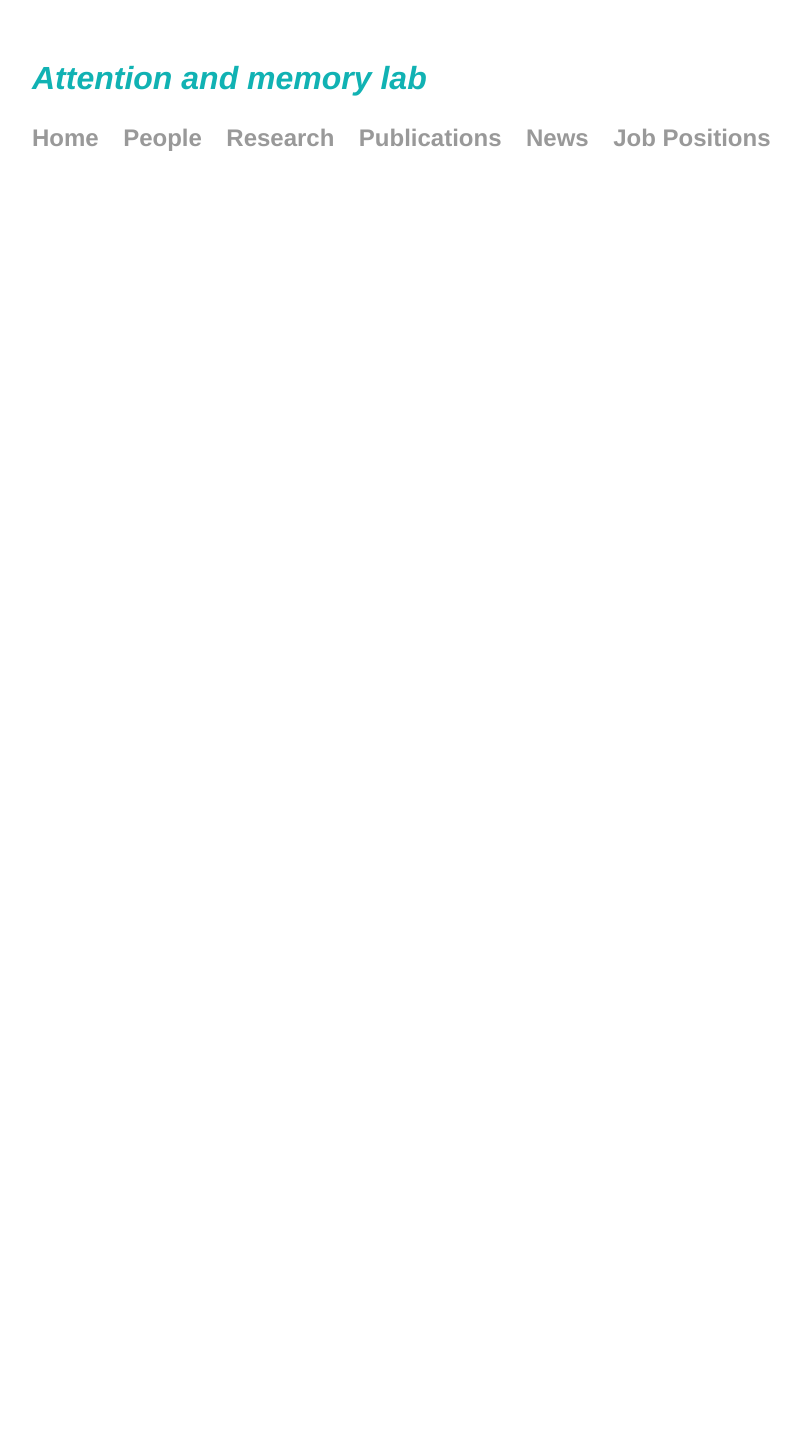
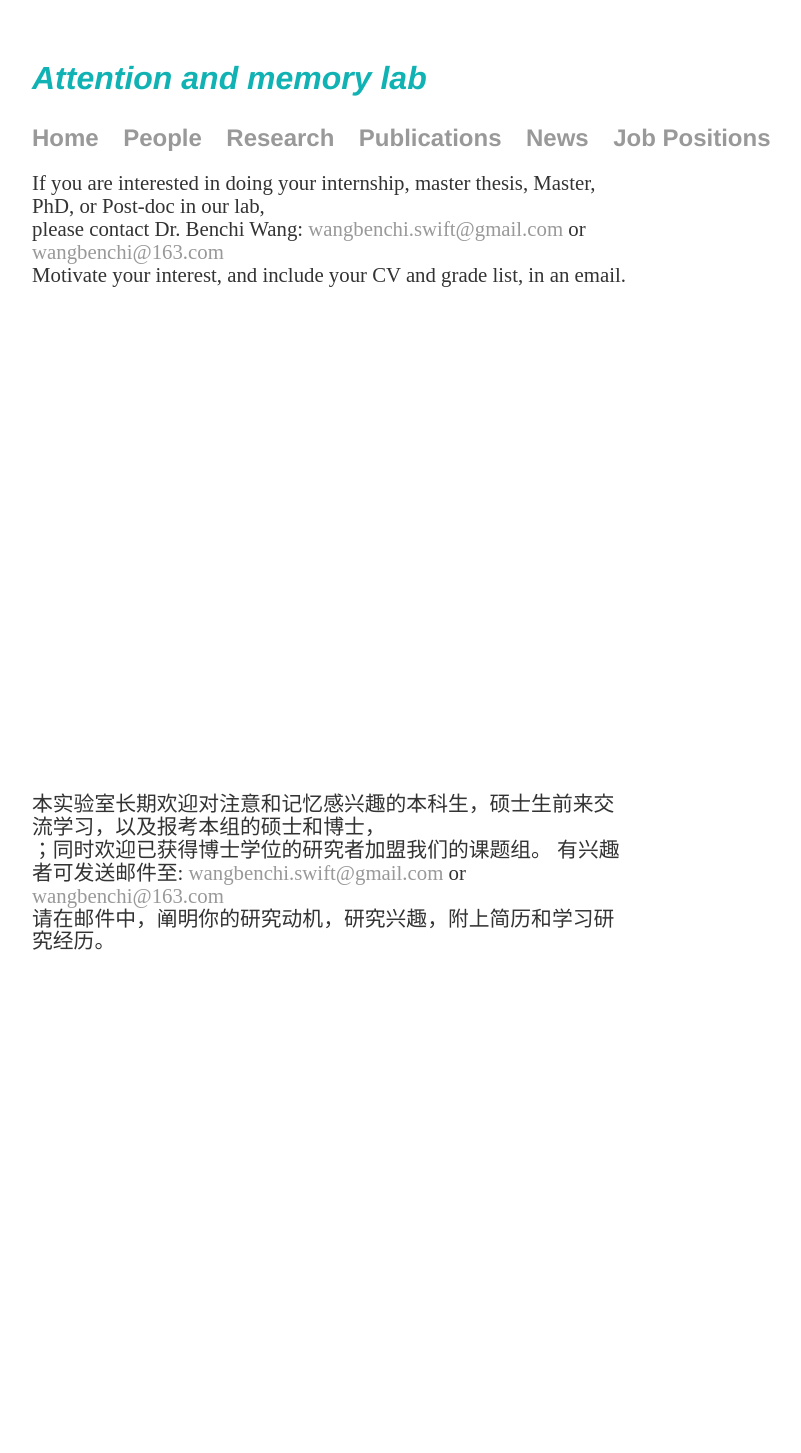
Before and after one commit to wangbenchi/wangbenchi.github.io, a Jekyll site: the page built from job/index.html, in a window 1280 px wide. Shown: the whole page, without its empty margins (160-961 px from the left). Built offline with Jekyll 4.4.1, drawn with Linux system fonts in a browser that asks for light colours; before the commit the page ends 900 px from its top, so only the background shows below that.

Commit message:
Update index.html

```diff
--- a/job/index.html
+++ b/job/index.html
@@ -1,3 +1,20 @@
 ---
 layout: default
+title: Job Positions
 ---
+
+<div class="blurb" style = "height:600px;width:600px">
+	<p style = "font-size: 1.3em">
+		If you are interested in doing your internship, master thesis, Master, PhD, or Post-doc in our lab,
+    <br>please contact Dr. Benchi Wang: <a href="mailto:wangbenchi.swift@gmail.com">wangbenchi.swift@gmail.com</a> or <a href="mailto:wangbenchi@163.com">wangbenchi@163.com</a>
+    <br>Motivate your interest, and include your CV and grade list, in an email.
+		</p>
+</div><!-- /.blurb -->
+
+<div class="blurb" style = "height:600px;width:600px">
+	<p style = "font-size: 1.3em"> 本实验室长期欢迎对注意和记忆感兴趣的本科生，硕士生前来交流学习，以及报考本组的硕士和博士，
+    <br>；同时欢迎已获得博士学位的研究者加盟我们的课题组。
+    有兴趣者可发送邮件至: <a href="mailto:wangbenchi.swift@gmail.com">wangbenchi.swift@gmail.com</a> or <a href="mailto:wangbenchi@163.com">wangbenchi@163.com</a>
+    <br>请在邮件中，阐明你的研究动机，研究兴趣，附上简历和学习研究经历。
+		</p>
+</div><!-- /.blurb -->
```
